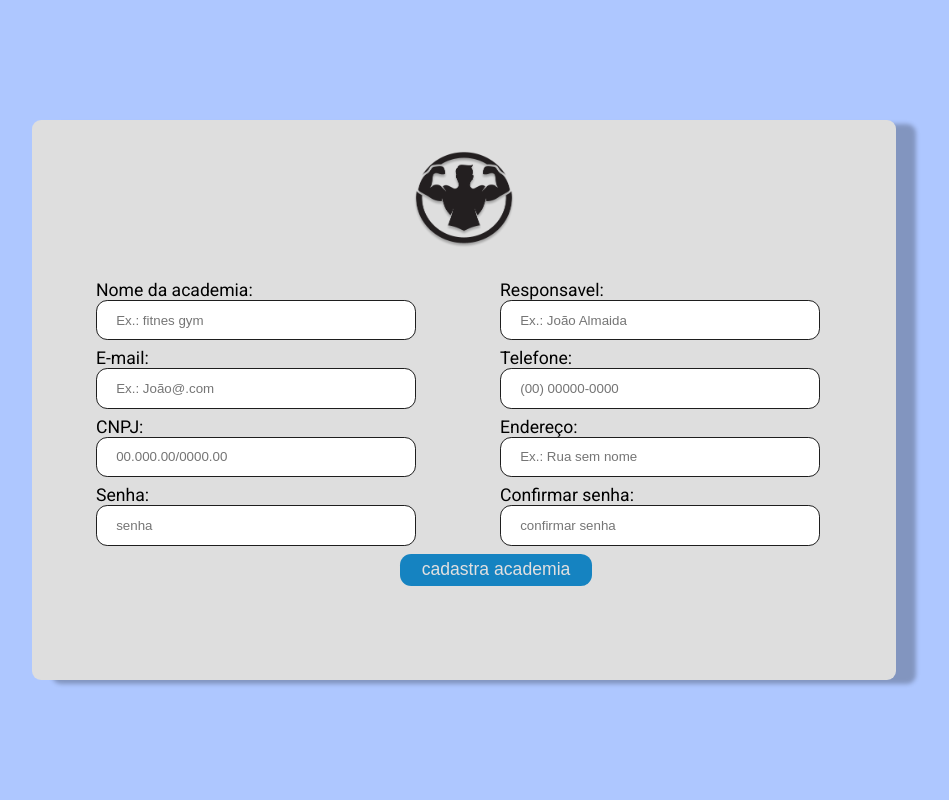
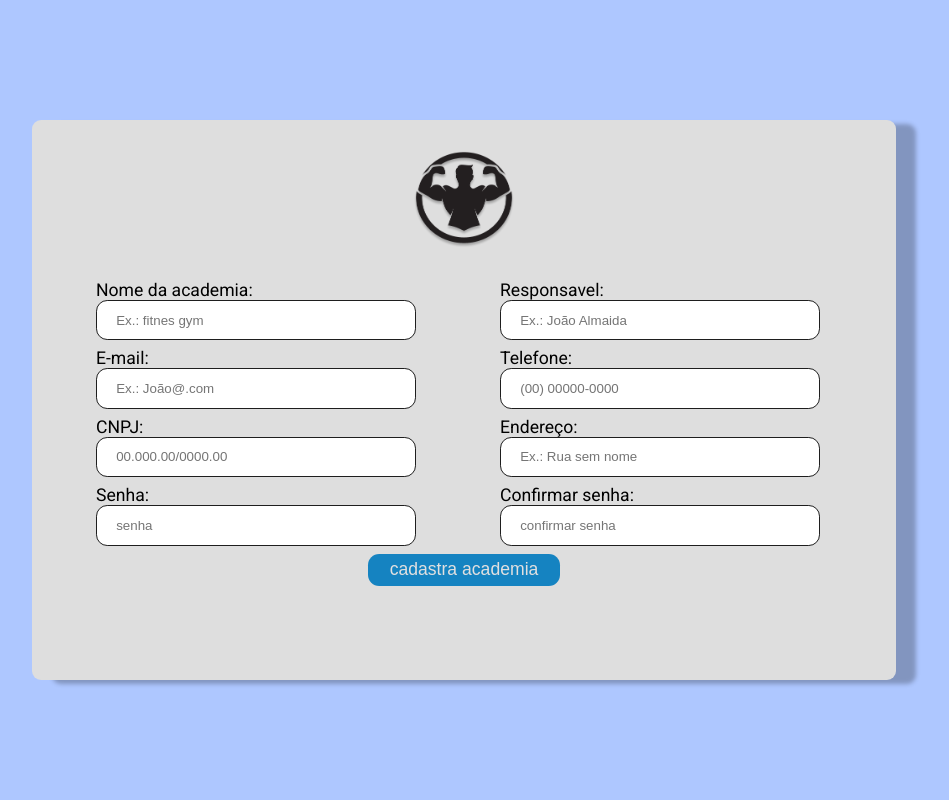
Before and after one commit to welly555/Nicho-GYM, a Django app: page /cadastro/ in a window 1280 px wide. Shown: the whole page, without its empty margins (176-1125 px from the left). Run offline with Django 4.2, Linux system fonts and the light colour scheme.

Commit message:
correção css

```diff
--- a/project/gym/static/gym/css/style.css
+++ b/project/gym/static/gym/css/style.css
@@ -90,7 +90,7 @@ body{
     display: flex;
     justify-content: center;
 }
-.form-content button{
+.form-button button{
     font-size: 1.1rem;
     border: none;
     background-color: #1583c1;
@@ -100,7 +100,7 @@ body{
     border-radius: .7rem;
     transition: all 300ms ease-in-out;
 }
-.form-content button:hover{
+.form-button button:hover{
     filter: drop-shadow(13px 4px 6px rgba(0, 0, 0, 0.25));
 }
 .form-content-grid{
--- a/project/gym/templates/gym/pages/cadastro.html
+++ b/project/gym/templates/gym/pages/cadastro.html
@@ -34,7 +34,7 @@
                     {% endfor %}
                 </div>
 
-                <div class="form-content form-content-grid">
+                <div class="">
                     <div class="form-grup form-button">
                         <button type="submit">cadastra academia</button>
                     </div>
```
